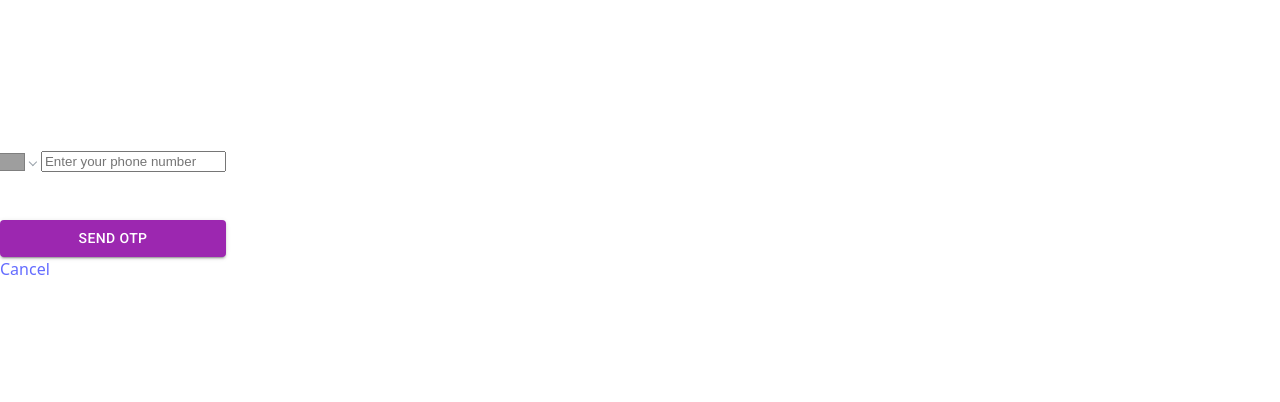
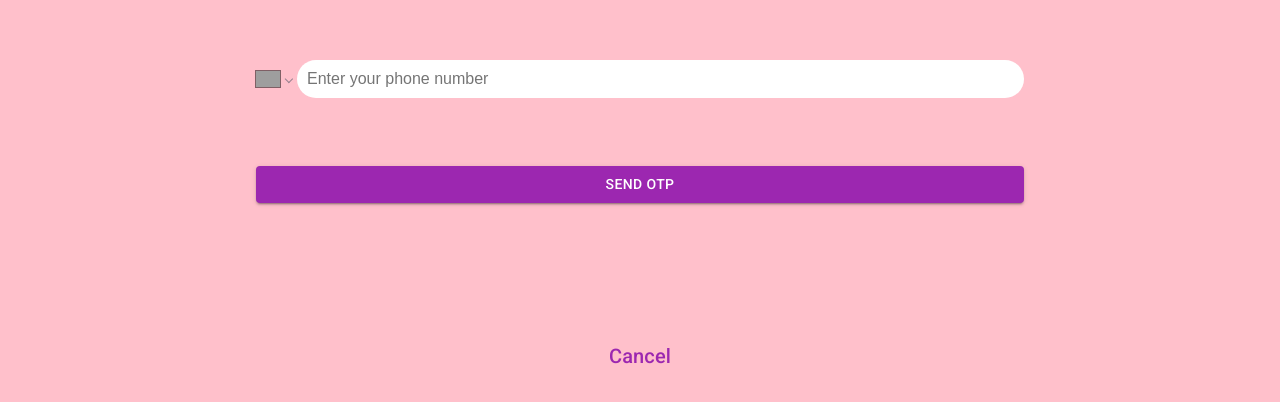
Before and after one commit to ascent2009/live-chat, a React (Vite) app: page /login in a window 1280 px wide. Shown: the part 184-586 px from the top of the page. Built offline with nearby package versions, Linux system fonts and the light colour scheme; no server answers; grey boxes are pictures that could not be loaded.

Commit message:
Feat: add Login page styles

```diff
--- a/package.json
+++ b/package.json
@@ -19,7 +19,6 @@
     "material-ui-popup-state": "^5.3.6",
     "react": "^19.1.1",
     "react-dom": "^19.1.1",
-    "react-otp-input": "^3.1.1",
     "react-phone-number-input": "^3.4.12",
     "react-router": "^7.9.4"
   },
--- a/src/components/ColorMode.jsx
+++ b/src/components/ColorMode.jsx
@@ -14,7 +14,7 @@ export default function App() {
       else setMode("light")
   }
   return (
-    <Box position="absolute">
+    <Box position="absolute" top={25} left={20}>
         <IconButton
                 aria-label="color mode"
                 color="primary"
--- a/src/components/Header.jsx
+++ b/src/components/Header.jsx
@@ -1,22 +1,7 @@
 import Box from '@mui/material/Box';
-import IconButton from '@mui/material/IconButton';
-import DarkModeIcon from '@mui/icons-material/DarkMode';
-import LightModeIcon from '@mui/icons-material/LightMode';
-import { useColorScheme } from '@mui/material/styles';
-// import KeyboardDoubleArrowLeftIcon from '@mui/icons-material/KeyboardDoubleArrowLeft';
-// import KeyboardDoubleArrowRightIcon from '@mui/icons-material/KeyboardDoubleArrowRight';
 import SignMenu from './SignMenu';
-// import SideList from './SideList';
 
 export default function Header() {
-  const { mode, setMode } = useColorScheme();
-  if (!mode) {
-    return null;
-  }
-  const handleColorMode = () => {
-    if(mode === 'light') setMode("dark")
-      else setMode("light")
-  }
 
   return (
     <Box component="header" pt={2} sx={{
@@ -26,15 +11,7 @@ export default function Header() {
       width: '100%',
 
     }}>
-
-        {/* <SideList /> */}
         <SignMenu />
-        <IconButton
-            aria-label="color mode"
-            color="primary"
-            onClick={() => {handleColorMode()}}>
-            {mode==='light' ? <DarkModeIcon /> : <LightModeIcon/>}
-        </IconButton>
     </Box>
   )
 }
--- a/src/components/Login.jsx
+++ b/src/components/Login.jsx
@@ -1,18 +1,17 @@
 import { auth } from "../firebase";
-import { useState } from "react";
+import { useState, useEffect } from "react";
 import { RecaptchaVerifier, signInWithPhoneNumber  } from "firebase/auth";
 import { Link, useNavigate } from "react-router";
 import 'react-phone-number-input/style.css'
 import PhoneInput from 'react-phone-number-input'
-import { FormGroup, FormControl } from '@mui/material';
+import { FormGroup, FormControl, FormHelperText } from '@mui/material';
 import Button from '@mui/material/Button';
-import Box from '@mui/material/Box';
+import Typography from '@mui/material/Typography';
+import { Container, Box } from '@mui/material';
 import Input from '@mui/material/Input';
-import OtpInput from 'react-otp-input';
-
 
 export default function Login () {
-    // Inputs
+
     const [phone, setPhone] = useState("");
     const [otp, setOtp] = useState("");
     const [show, setShow] = useState(false);
@@ -26,43 +25,8 @@ export default function Login () {
         return signInWithPhoneNumber(auth, phoneNumber, recaptchaVerifier);
     }
 
-
-    // Sent OTP
-    // const signin = () => {
-    //     if (phone === "" || phone.length < 10) return;
-
-    //     const verify =  new RecaptchaVerifier(
-    //         "recaptcha-container"
-    //     );
-    //     auth.signInWithPhoneNumber(phone, verify)
-    //         .then((result) => {
-    //             setFinal(result);
-    //             console.log("code sent");
-    //             setShow(true);
-    //         })
-    //         .catch((err) => {
-    //             console.error(err);
-    //             window.location.reload();
-    //         });
-    // };
-
-    // // Validate OTP
-    // const ValidateOtp = () => {
-    //     if (otp === null || final === null) return;
-    //     final
-    //         .confirm(otp)
-    //         .then((result) => {
-    //             console.log('result: ', result);
-    //             // success
-    //         })
-    //         .catch((err) => {
-    //             console.error("Wrong code:", err);
-
-    //         });
-    // };
-
     const getOTP = async (e) => {
-        // e.preventDefault();
+        e.preventDefault();
         setError("")
         if (!phone) return setError("Please enter a valid phone number");
         try {
@@ -89,81 +53,86 @@ export default function Login () {
         }
     }
 
+    useEffect(() => {
+        const phoneInputCSS = document.querySelector(".PhoneInputInput");
+        phoneInputCSS.style.borderRadius = "20px";
+        phoneInputCSS.style.padding = "10px";
+        phoneInputCSS.style.fontSize = "1rem";
+        phoneInputCSS.style.border = "none";
+        phoneInputCSS.style.outline = "none";
+    })
+
     return (
-        <Box component="section">
-        <Box>
-            {error && <Box variant="error">{error}</Box>}
-        </Box>
-        {!show ? <FormGroup>
-
-                {/* <div
-                    style={{
-                        display: !show ? "block" : "none",
-                    }}
-                > */}
+        <Container component="section" maxWidth="xl" sx={{
+            display: "flex",
+            flexDirection: "column",
+            alignItems: "center",
+            justifyContent: "center",
+            margin: "auto",
+            width: '100vw',
+            height: '100vh',
+            background: "pink",
+            gap: 5
+        }}>
+        {!show ? <FormGroup as="form" sx={{
+            display: "flex",
+            flexDirection: "column",
+            // margin: "auto",
+            width: '60vw',
+            height: '30vh',
+            gap: 5,
+            // justifyContent: "space-around",
+            background: "transparent",
+        }}>
                     <PhoneInput
                         defaultCountry="RU"
                         value={phone}
                         onChange={setPhone}
                         placeholder="Enter your phone number"
                     />
-                    <br />
-                    <br />
-                    <Box id="recaptcha-container"></Box>
-                    <Button variant="contained" color="secondary" onClick={getOTP}>
+                    <Box sx={{
+                        height: 20,
+                        mt: -4,
+                    }}>
+                        {error && <FormHelperText sx={{
+                            fontSize: 14,
+                            textAlign: "center",
+                            color: "red"
+                        }}>{error}</FormHelperText>}
+                    </Box>
+                    <Button variant="contained" color="secondary" onClick={getOTP} >
                         Send OTP
                     </Button>
-                    <Link to="/">
-                        Cancel
-                    </Link>
-                {/* </div> */}
-                {/* <div
-                    style={{
-                        display: show ? "block" : "none",
-                    }}
-                > */}
-                    {/* <input
-                        type="text"
-                        placeholder={"Enter your OTP"}
-                        onChange={(e) => {
-                            setOtp(e.target.value);
-                        }}
-                    ></input>
-                    <br />
-                    <br />
-                    <button onClick={ValidateOtp}>
-                        Verify
-                    </button>
-                </div> */}
+                        <Box  sx={{
+                            display: 'flex',
+                            width: 'inherit',
+                            justifyContent: 'center'
+                        }}>
+                    <Box id="recaptcha-container"></Box>
+                    </Box>
 
-        </FormGroup> : null}
+
+
+                </FormGroup> : null}
         {show ? <FormGroup>
             <FormControl>
 
-                    {/* <Input
+                    <Input
                         type="text"
                         onChange={(e) => setOtp(e.target.value)}
                         placeholder="Enter your SMS code"
                     />
                     <br />
-                    <br /> */}
-                    <OtpInput
-                        value={"123456"}
-                        // onChange={setOtp}
-                        numInputs={6}
-                        renderSeparator={<span></span>}
-                        // renderInput={(props) => <input {...props} />}
-                        onChange={(e) => setOtp(e.target.value)}
-                    />
+                    <br />
                     <Button variant="contained" color="secondary" onClick={verifyOTP}>
                         Verify OTP
                     </Button>
-                    <Link to="/">
-                        Cancel
-                    </Link>
+
             </FormControl>
         </FormGroup> : null}
-
-        </Box>
+            <Link to="/">
+                            <Typography variant="h6" color="secondary" align='center'>Cancel</Typography>
+                        </Link>
+        </Container>
     );
 };
--- a/src/firebase.js
+++ b/src/firebase.js
@@ -6,14 +6,17 @@ import { getAuth } from 'firebase/auth';
 // TODO: Add SDKs for Firebase products that you want to use
 // https://firebase.google.com/docs/web/setup#available-libraries
 
+const apiKey = import.meta.env.VITE_API_KEY;
+
 // Your web app's Firebase configuration
 const firebaseConfig = {
-  apiKey: "AIzaSyCkjlyTBmcTdKGGJrpru6Zgrw93O9ZFV0E",
-  authDomain: "live-chat-3d7fb.firebaseapp.com",
-  projectId: "live-chat-3d7fb",
-  storageBucket: "live-chat-3d7fb.firebasestorage.app",
-  messagingSenderId: "3511490023",
-  appId: "1:3511490023:web:f29fc759979bb38d125942"
+//   apiKey: "AIzaSyCkjlyTBmcTdKGGJrpru6Zgrw93O9ZFV0E",
+    apiKey: apiKey,
+    authDomain: "live-chat-3d7fb.firebaseapp.com",
+    projectId: "live-chat-3d7fb",
+    storageBucket: "live-chat-3d7fb.firebasestorage.app",
+    messagingSenderId: "3511490023",
+    appId: "1:3511490023:web:f29fc759979bb38d125942"
 };
 
 // Initialize Firebase
--- a/src/main.jsx
+++ b/src/main.jsx
@@ -2,7 +2,6 @@ import { StrictMode } from 'react'
 import { createRoot } from 'react-dom/client'
 import { BrowserRouter, Routes, Route } from "react-router";
 import './index.css';
-import ToggleColorMode from './App';
 import Login from './components/Login';
 import WelcomePage from './components/WelcomePage';
 import HomePage from './components/HomePage'
@@ -16,7 +15,6 @@ createRoot(document.getElementById('root')).render(
         <Route path="welcome" element={<WelcomePage />} />
         <Route path="home" element={<HomePage />} />
         <Route path="login" element={<Login />} />
-        {/* <Route path="register" element={<Register />} /> */}
       </Routes>
     </BrowserRouter>
   </StrictMode>,
```
Also changed, not shown: src/auth.js (deleted, +0 -31 lines), src/components/WelcomePage.jsx (+4 -4 lines), 2 other files (tests, documents, lock files or other folders).
